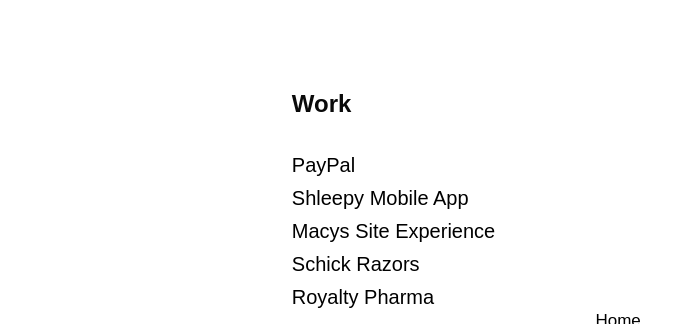
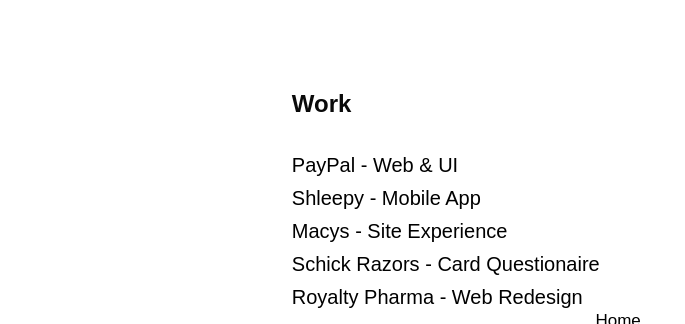
Before and after one commit to rhenry7/portfolio_website, a plain HTML site: page design.html in a window 1280 px wide. Shown: the top 324 px of the page, without its empty margins (73-758 px from the left). Drawn offline with nearby package versions, Linux system fonts and the light colour scheme; a web font is replaced by a local one.

Commit message:
minor changes to design titles in navigation

```diff
--- a/design.html
+++ b/design.html
@@ -40,19 +40,19 @@
                         <br>
                         <ul class="projects_menu">
                             <li>
-                                <a href="paypal.html">PayPal</a>
+                                <a href="paypal.html">PayPal - Web & UI</a>
                             </li>
                             <li>
-                                <a href="shleepy.html">Shleepy Mobile App</a>
+                                <a href="shleepy.html">Shleepy - Mobile App</a>
                             </li>
                             <li>
-                                <a href="macys.html">Macys Site Experience</a>
+                                <a href="macys.html">Macys - Site Experience</a>
                             </li>
                             <li>
-                                <a href="schick.html">Schick Razors</a>
+                                <a href="schick.html">Schick Razors - Card Questionaire</a>
                             </li>
                              <li>
-                                <a href="royalty_pharma.html">Royalty Pharma</a>
+                                <a href="royalty_pharma.html">Royalty Pharma - Web Redesign</a>
                             </li>
                         </ul>
 
```
